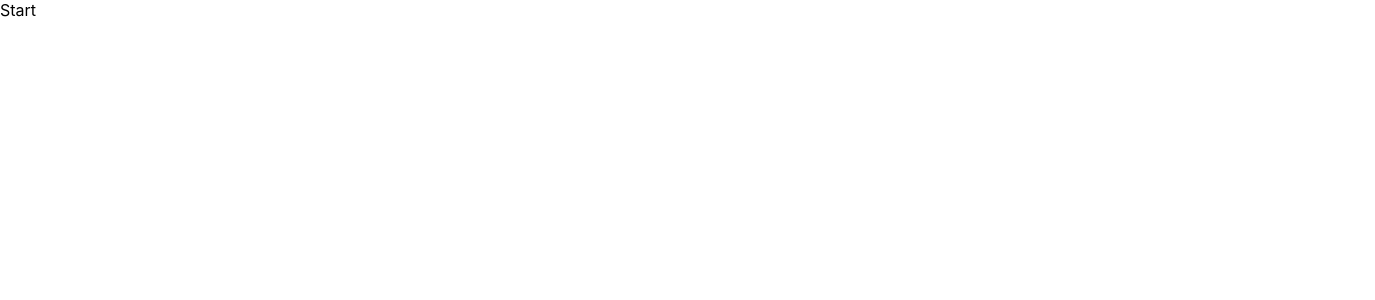
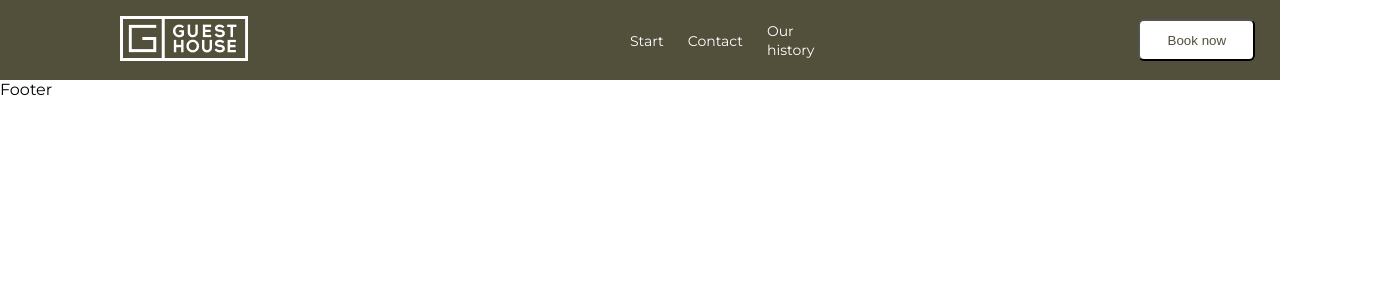
Before and after one commit to bad-black-neko/guest_house_landing, a React (Create React App) app in the folder client/: page / in a window 1280 px wide. Shown: the top 300 px of the page, 1375 px wide, since content can reach past the window. Built offline with nearby package versions, Linux system fonts and the light colour scheme; the HTML template or start-up script is replaced by a standard one.

Commit message:
Header done

```diff
--- a/client/public/index.html
+++ b/client/public/index.html
@@ -1,16 +1,19 @@
 <!DOCTYPE html>
 <html lang="en">
+
 <head>
   <meta charset="utf-8" />
   <meta name="viewport" content="width=device-width, initial-scale=1" />
   <meta name="theme-color" content="#000000" />
-    <meta
-      name="description"
-      content="Web site created using create-react-app"
-    />
-    <title>ElbrusAracdes</title>
+  <meta name="description" content="Web site created using create-react-app" />
+  <link rel="preconnect" href="https://fonts.googleapis.com">
+  <link rel="preconnect" href="https://fonts.gstatic.com" crossorigin>
+  <link href="https://fonts.googleapis.com/css2?family=Montserrat:wght@400;700&display=swap" rel="stylesheet">
+  <title></title>
 </head>
+
 <body>
   <div id="root"></div>
 </body>
+
 </html>
--- a/client/src/App.js
+++ b/client/src/App.js
@@ -1,9 +1,9 @@
+import MainPage from "./components/MainPage/MainPage";
+
 function App() {
   return (
     <div className="App">
-      <header className="App-header">
-        Start
-      </header>
+      <MainPage/>
     </div>
   );
 }
--- a/client/src/components/Header/Header.jsx
+++ b/client/src/components/Header/Header.jsx
@@ -1,7 +1,16 @@
 import React from 'react'
+import styles from "./Header.module.css";
 
 export default function Header() {
   return (
-    <div>Header</div>
+    <div>
+        <ul className={styles.menu}>
+            <li><a className={styles.logo} href='/'><img src="/images/logo.png" alt='logo'/></a></li>
+            <li><a href='/'>Start</a></li>
+            <li><a href='/'>Contact</a></li>
+            <li><a href='/'>Our history</a></li>
+            <li><button className={styles.btn}>Book now</button></li>
+        </ul>
+    </div>
   )
 }
--- a/client/src/components/Header/Header.module.css
+++ b/client/src/components/Header/Header.module.css
@@ -0,0 +1,38 @@
+.menu {
+    list-style-type: none;
+    margin: 0;
+    padding: 0;
+    display: flex;
+    align-items: center;
+    /* justify-content: center; */
+    background-color: #52503B;
+    height: 80px;
+}
+
+.menu a {
+    text-decoration: none;
+    color: #FFFFFF;
+    margin-right: 24px;
+    font-size: 14px;
+}
+
+.menu li:nth-child(2) {
+    margin-left: 358px;
+}
+
+.menu li:nth-child(4) {
+    margin-right: 300px;
+}
+
+.logo {
+    margin-left: 120px;
+}
+.btn {
+    width: 117px;
+    height: 42px;
+    margin-right: 120px;
+    background-color: #FFFFFF;
+    border-radius: 6px;
+    color: #52503B;
+    cursor: pointer;
+}
--- a/client/src/components/MainPage/MainPage.jsx
+++ b/client/src/components/MainPage/MainPage.jsx
@@ -1,7 +1,12 @@
 import React from 'react'
+import Footer from '../Footer/Footer'
+import Header from '../Header/Header'
 
 export default function MainPage() {
   return (
-    <div>MainPage</div>
+    <>
+        <Header/>
+        <Footer/>
+    </>
   )
 }
--- a/client/src/index.css
+++ b/client/src/index.css
@@ -1,10 +1,10 @@
 body {
   margin: 0;
-  font-family: -apple-system, BlinkMacSystemFont, 'Segoe UI', 'Roboto', 'Oxygen',
-    'Ubuntu', 'Cantarell', 'Fira Sans', 'Droid Sans', 'Helvetica Neue',
-    sans-serif;
+  font-family:
+    Montserrat;
   -webkit-font-smoothing: antialiased;
   -moz-osx-font-smoothing: grayscale;
+  font-weight: 400;
 }
 
 code {
```
Also changed, not shown: client/public/images/logo.png (added). Lines whose indentation alone changed are shown as unchanged.
